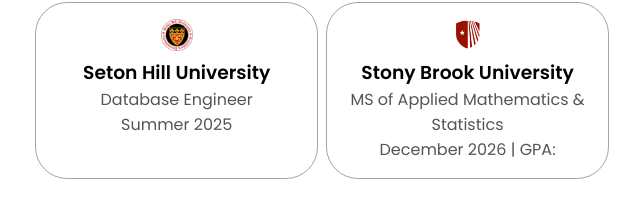
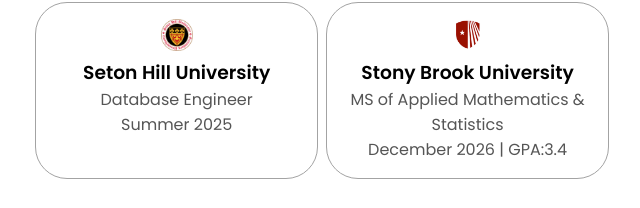
Before and after one commit to bennicholson2/Website-Portfolio, a plain HTML site: page index.html in a window 1280 px wide. Shown: the part 1472-1680 px from the top of the page, 511-1151 px from the left. Drawn offline with Linux system fonts and the light colour scheme.

Commit message:
updated resume

```diff
--- a/index.html
+++ b/index.html
@@ -120,7 +120,7 @@
                   <img src="./assets/stonybrook.png" alt="Stony Brook icon" class="icon" />
                   <h3>Stony Brook University</h3>
                   <p>MS of Applied Mathematics & Statistics</p>
-                  <p>December 2026 | GPA:</p>
+                  <p>December 2026 | GPA:3.4</p>
                 </a>
               </div>
             </div>
```
Also changed, not shown: 2 other files.
